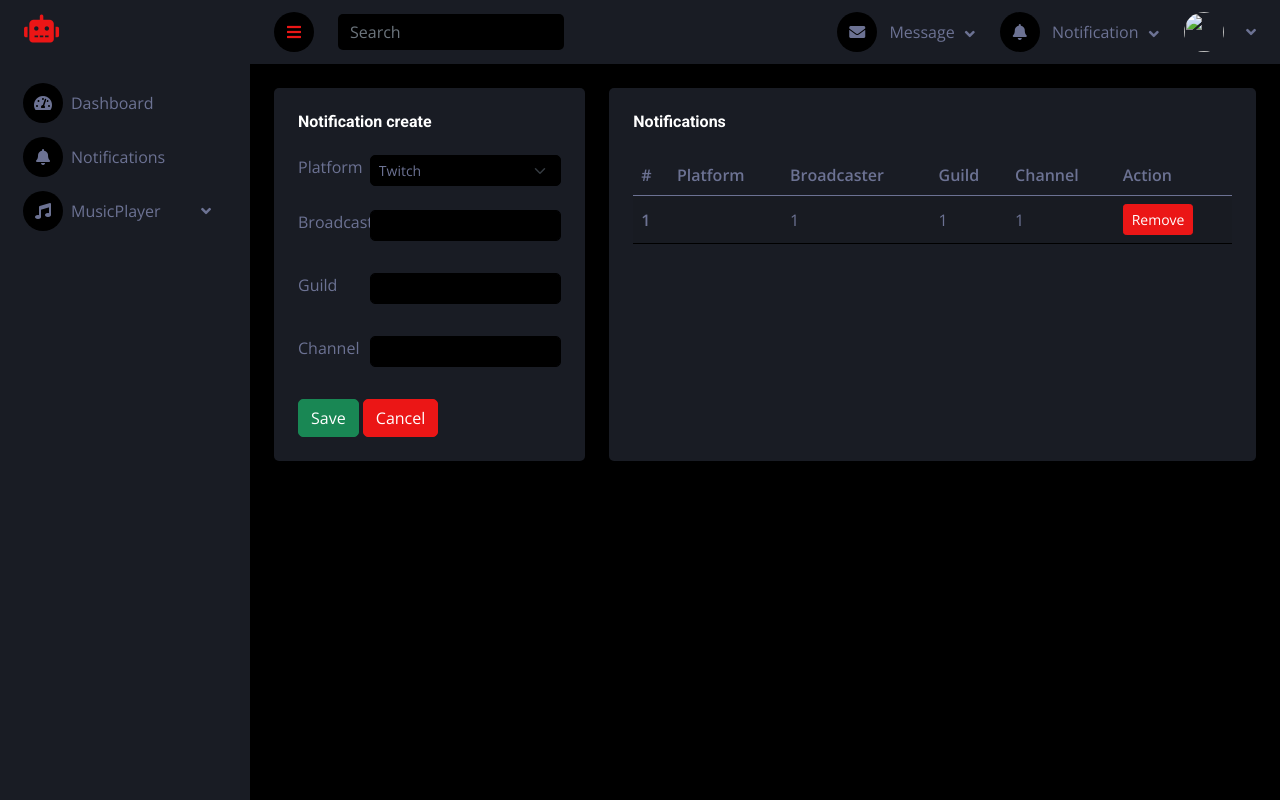
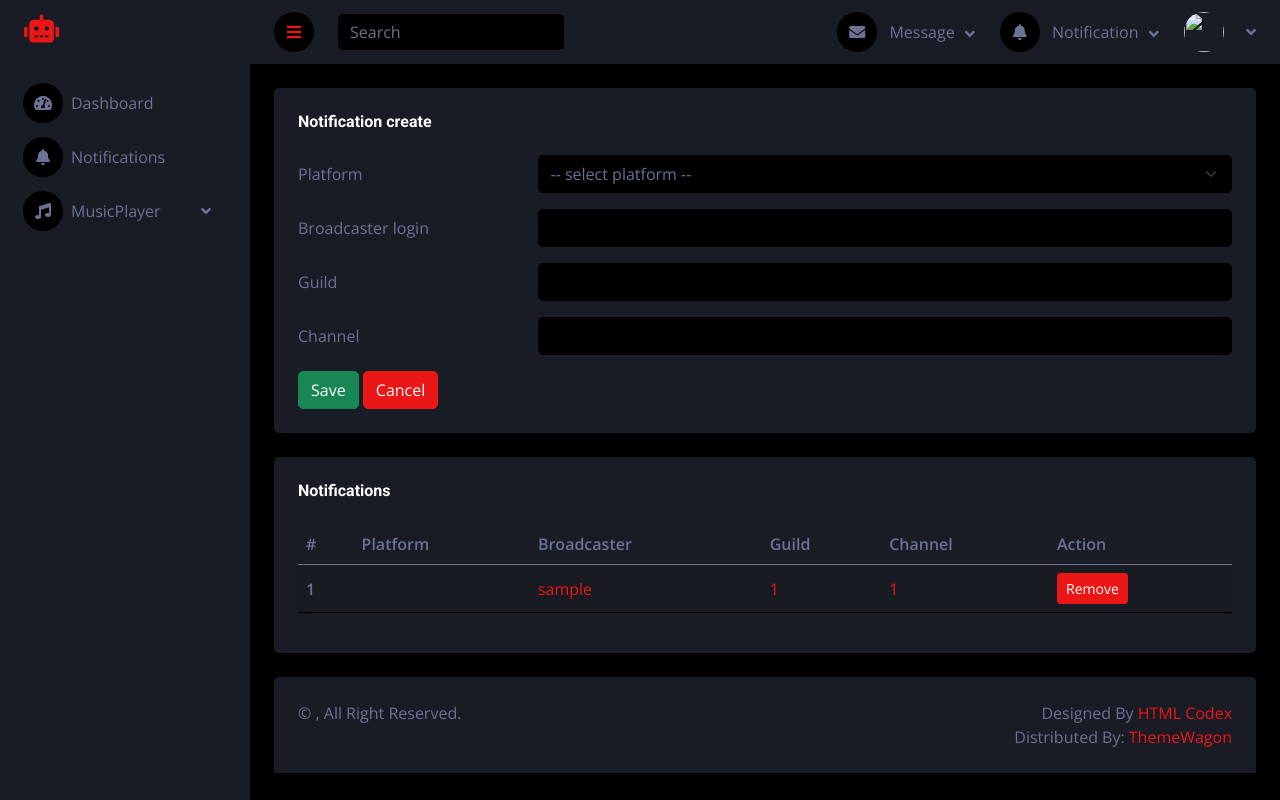
Before and after one commit to agarbuzov/ipc_discord_bot, a Python web app: template front/notifications/templates/notifications/index.html in a window 1280 px wide. Run offline with Jinja, Linux system fonts and the light colour scheme; the template is opened without the code that fills it: most values are stand-ins (such as "Sample title", 1, 10 or a date in 2020); some libraries are stand-ins or nearby versions.

Commit message:
Added footer. Changed notifications

```diff
--- a/front/base/templates/base.html
+++ b/front/base/templates/base.html
@@ -44,13 +44,35 @@
     <!-- Spinner End -->
     {% block body %}
         {% include "sidebar.html" %}
+        <!-- Content Start -->
         <div class="content">
             {% include "navbar.html" %}
             {% block content %}
 
             {% endblock %}
+
+            {% block footer %}
+                <!-- Footer Start -->
+                <div class="container-fluid pt-4 px-4">
+                    <div class="bg-secondary rounded-top p-4">
+                        <div class="row">
+                            <div class="col-12 col-sm-6 text-center text-sm-start">
+                                &copy; <a href="{{ url_for("index") }}">{{ session.bot.get("name") }}</a>, All Right
+                                Reserved.
                             </div>
+                            <div class="col-12 col-sm-6 text-center text-sm-end">Designed By
+                                <a href="https://htmlcodex.com">HTML Codex</a><br>Distributed By:
+                                <a href="https://themewagon.com" target="_blank">ThemeWagon</a>
+                            </div>
+                        </div>
+                    </div>
+                </div>
+                <!-- Footer End -->
             {% endblock %}
+        </div>
+        <!-- Content End -->
+    {% endblock %}
+    <!-- Back to Top -->
     <a href="#" class="btn btn-lg btn-primary btn-lg-square back-to-top" style="display: none">
         <i class="bi bi-arrow-up"></i>
     </a>
--- a/front/base/templates/error.html
+++ b/front/base/templates/error.html
@@ -8,6 +8,7 @@
                 <h1 class="display-1 fw-bold">{{ error.code }}</h1>
                 <h1 class="mb-4">{{ error.name }}</h1>
                 <p class="mb-4">{{ error.description }}</p>
+                <a class="btn btn-primary rounded-pill py-3 px-5" href="{% if request.referrer %}{{ request.referrer }}{% else %}{{ url_for("index") }}{% endif %}">Go Back</a>
             </div>
         </div>
     </div>
--- a/front/base/templates/navbar.html
+++ b/front/base/templates/navbar.html
@@ -29,7 +29,7 @@
                 <hr class="dropdown-divider">
                 <a href="#" class="dropdown-item">
                     <div class="d-flex align-items-center">
-                        <img class="rounded-circle" src="img/user.jpg" alt=""
+                        <img class="rounded-circle" src="{{ url_for("static", filename="img/default_avatar.jpg") }}" alt=""
                              style="width: 40px; height: 40px;">
                         <div class="ms-2">
                             <h6 class="fw-normal mb-0">Jhon send you a message</h6>
@@ -40,7 +40,7 @@
                 <hr class="dropdown-divider">
                 <a href="#" class="dropdown-item">
                     <div class="d-flex align-items-center">
-                        <img class="rounded-circle" src="img/user.jpg" alt=""
+                        <img class="rounded-circle" src="{{ url_for("static", filename="img/default_avatar.jpg") }}" alt=""
                              style="width: 40px; height: 40px;">
                         <div class="ms-2">
                             <h6 class="fw-normal mb-0">Jhon send you a message</h6>
--- a/front/base/views.py
+++ b/front/base/views.py
@@ -32,6 +32,8 @@
 
     @staticmethod
     def get():
+        if session.get("token"):
+            return redirect(url_for("index"))
         client_id = settings.DISCORD_CLIENT_ID
         return render_template("login.html", client_id=client_id)
 
--- a/front/notifications/templates/notifications/index.html
+++ b/front/notifications/templates/notifications/index.html
@@ -3,15 +3,15 @@
 {% block content %}
     <div class="container-fluid pt-4 px-4">
         <div class="row g-4">
-            <div class="col-sm-12 col-xl-4">
+            <div class="col-12">
                 <div class="h-100 bg-secondary rounded p-4">
                     <h6 class="mb-4">Notification create</h6>
                     <form autocomplete="off" method="post" action="{{ url_for("notifications.create") }}">
-                        <div class="row mb-2">
-                            <label for="" class="col-sm-3">Platform</label>
+                        <div class="row mb-3">
+                            <label for="platform" class="col-sm-3 col-form-label">Platform</label>
                             <div class="col-sm-9">
-                                <select class="form-select form-select-sm mb-3" aria-label=".form-select-sm example"
-                                        name="platform" required>
+                                <select class="form-select" name="platform" id="platform" required>
+                                    <option hidden disabled selected value> -- select platform --</option>
                                     <option value="twitch">Twitch</option>
                                     <option value="trovo">Trovo</option>
                                     <option value="telegram">Telegram</option>
@@ -19,31 +19,32 @@
                             </div>
                         </div>
                         <div class="row mb-3">
-                            <label for="" class="col-sm-3">Broadcaster</label>
+                            <label for="broadcaster" class="col-sm-3 col-form-label">Broadcaster login</label>
                             <div class="col-sm-9">
-                                <input class="form-control form-select-sm mb-3" name="broadcaster">
+                                <input class="form-control" name="broadcaster" id="broadcaster" required>
                             </div>
                         </div>
                         <div class="row mb-3">
-                            <label for="" class="col-sm-3">Guild</label>
+                            <label for="guild" class="col-sm-3 col-form-label">Guild</label>
                             <div class="col-sm-9">
-                                <input class="form-control form-select-sm mb-3" name="guild">
+                                <input class="form-control" name="guild" id="guild" required>
                             </div>
                         </div>
                         <div class="row mb-3">
-                            <label for="" class="col-sm-3">Channel</label>
+                            <label for="channel" class="col-sm-3 col-form-label">Channel</label>
                             <div class="col-sm-9">
-                                <input class="form-control form-select-sm mb-3" name="channel">
+                                <input class="form-control" name="channel" id="channel" required>
                             </div>
                         </div>
                         <input type="submit" class="btn btn-success" value="Save">
-                        <a class="btn btn-primary" href="{{ url_for }}">Cancel</a>
+                        <a class="btn btn-primary" href="{{ url_for("notifications.index") }}">Cancel</a>
                     </form>
                 </div>
             </div>
-            <div class="col-sm-12 col-xl-8">
+            <div class="col-12">
                 <div class="bg-secondary rounded h-100 p-4">
                     <h6 class="mb-4">Notifications</h6>
+                    <div class="table-responsive">
                         <table class="table table-striped">
                             <thead>
                             <tr>
@@ -57,12 +58,13 @@
                             </thead>
                             <tbody>
                             {% for notification in notifications %}
+                                {% set login = notification.get_broadcaster_login() %}
                                 <tr class="align-middle">
                                     <th scope="row">{{ notification.id }}</th>
                                     <td>{{ notification.platform }}</td>
-                                <td>{{ notification.broadcaster_id }}</td>
-                                <td>{{ notification.guild_id }}</td>
-                                <td>{{ notification.channel_id }}</td>
+                                    <td><a href="https://twitch.tv/{{ notification.get_broadcaster_login() }}" target="_blank">{{ login }}</a></td>
+                                    <td><a href="https://discord.com/channels/{{ notification.guild_id }}" target="_blank">{{ notification.guild_id }}</a></td>
+                                    <td><a href="https://discord.com/channels/{{ notification.guild_id }}/{{ notification.channel_id }}" target="_blank">{{ notification.channel_id }}</a></td>
                                     <td>
                                         <form method="post" action="{{ url_for("notifications.delete") }}">
                                             <input type="hidden" name="id" value="{{ notification.identifier }}">
@@ -74,6 +76,12 @@
                             {% endfor %}
                             </tbody>
                         </table>
+                        {% if not notifications %}
+                                <div class="text-center">
+                                    <div>You don't have notifications</div>
+                                </div>
+                        {% endif %}
+                    </div>
                 </div>
             </div>
         </div>
```
Also changed, not shown: front/base/templates/index.html (+10 -0 lines), front/notifications/handlers/twitch.py (+15 -3 lines), models.py (+16 -0 lines), 1 other file. Lines whose indentation alone changed are shown as unchanged.
